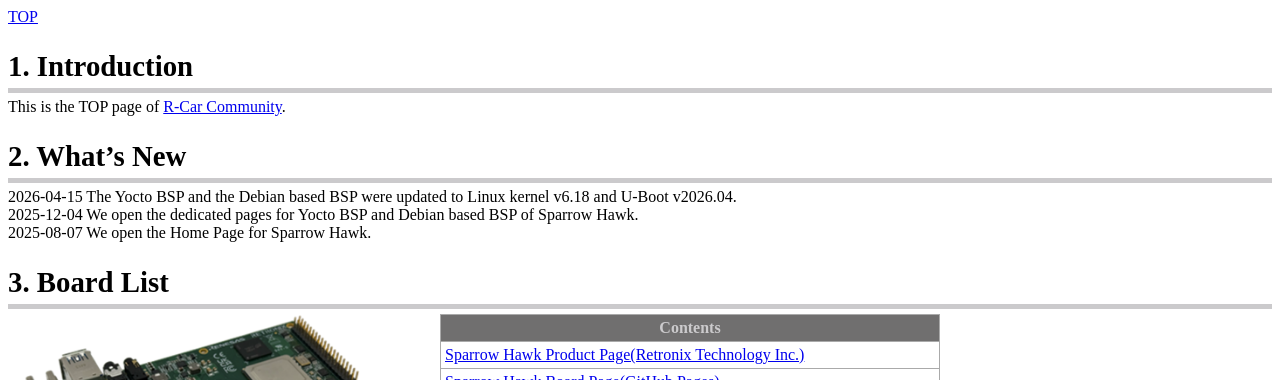
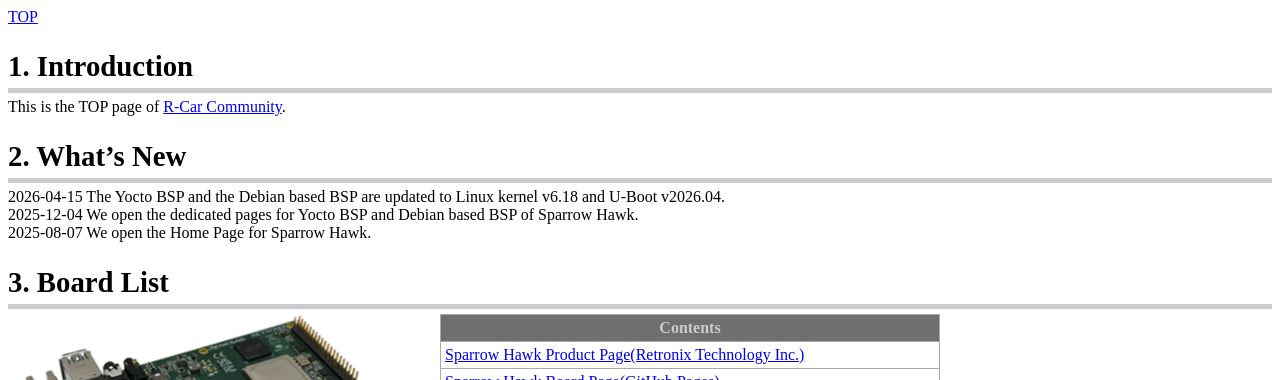
Before and after one commit to rcar-community/rcar-community.github.io, a Jekyll site: the page built from index.md, in a window 1280 px wide. Shown: the top 380 px of the page. Built offline with Jekyll 4.4.1, drawn with Linux system fonts in a browser that asks for light colours; a script that is not in the unit is left out.

Commit message:
Update contents
Signed-off-by: Ayumi Nakamichi <ayumi.nakamichi.kf@renesas.com>

```diff
--- a/index.md
+++ b/index.md
@@ -9,7 +9,7 @@ This is the TOP page of [R-Car Community](https://github.com/rcar-community).
 
 ## What's New
 
-2026-04-15 The Yocto BSP and the Debian based BSP were updated to Linux kernel v6.18 and U-Boot v2026.04.
+2026-04-15 The Yocto BSP and the Debian based BSP are updated to Linux kernel v6.18 and U-Boot v2026.04.
 
 2025-12-04 We open the dedicated pages for Yocto BSP and Debian based BSP of Sparrow Hawk.
 
```
Also changed, not shown: Sparrow-Hawk/index.md (+1 -1 lines).
